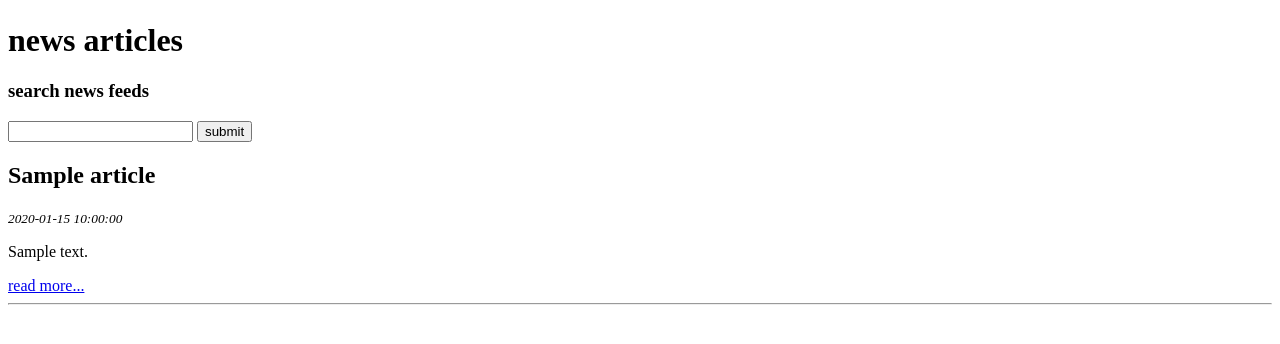
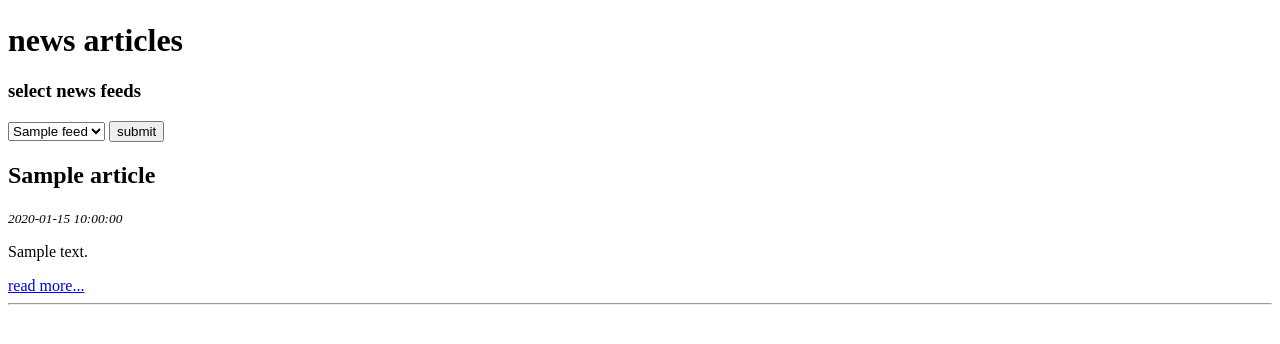
Before and after one commit to Charanos/headlines, a Flask app: template templates/index.html in a window 1280 px wide. Shown: the part 58-402 px from the top of the page. Run offline with Flask 2, Linux system fonts and the light colour scheme; the template is opened without the code that fills it: most values are stand-ins (such as "Sample title", 1, 10 or a date in 2020).

Commit message:
rss select

```diff
--- a/main.py
+++ b/main.py
@@ -23,7 +23,7 @@ def get_news():
         publication = query.lower()
 
     feed = feedparser.parse(rss_feeds[publication])
-    return render_template('index.html', articles=feed['entries'])
+    return render_template('index.html', rss_feeds=rss_feeds, articles=feed['entries'])
 
 
 if __name__ == '__main__':
--- a/templates/index.html
+++ b/templates/index.html
@@ -17,11 +17,15 @@
     </h1>
 
     <h3 class="sub-sub-heading">
-        search news feeds
+        select news feeds
     </h3>
 
     <form action="" class="news_feeds">
-        <input type="text" name="publication" class="text-field">
+        <select name="publication" id="rss_feeds">
+            {% for feed in rss_feeds %}
+                <option value="{{ feed }}">{{ feed }} </option>
+            {% endfor %}
+        </select>
         <input type="submit" value="submit" class="sub-btn">
     </form>
 
```
